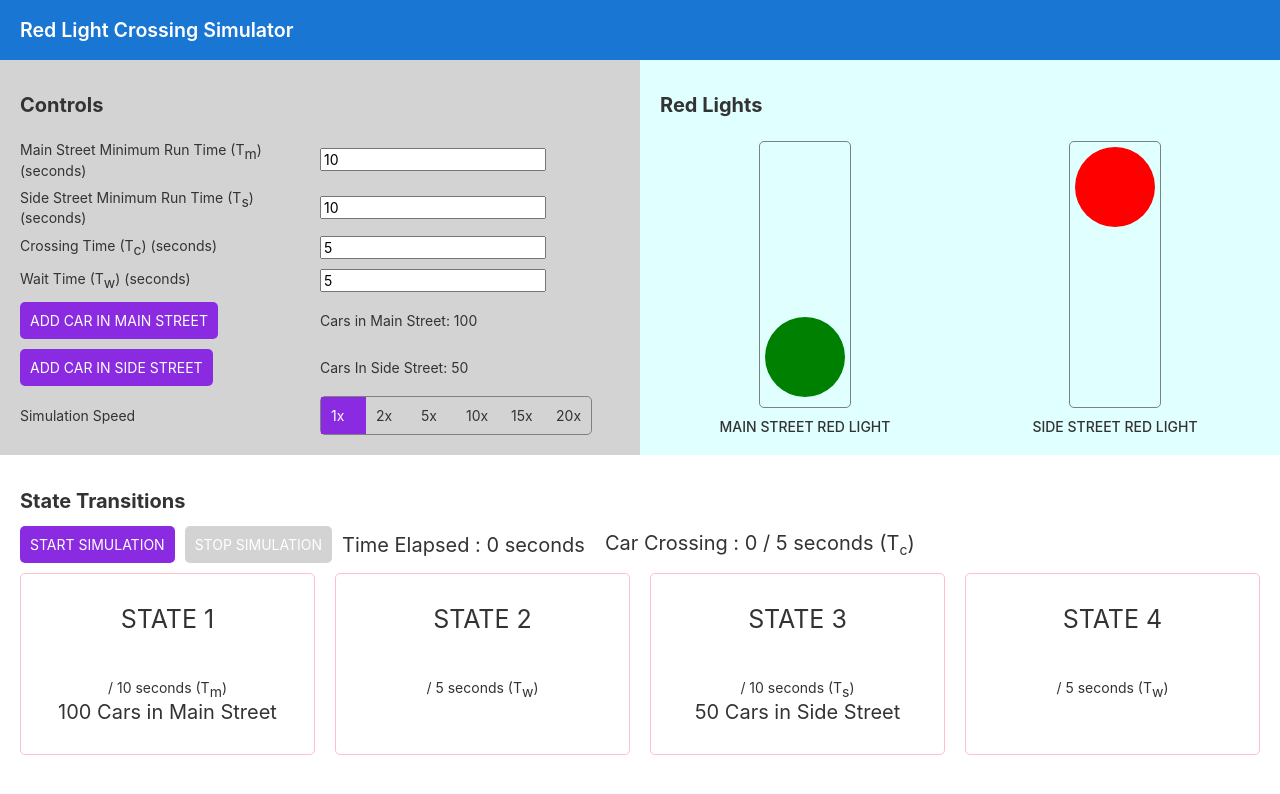
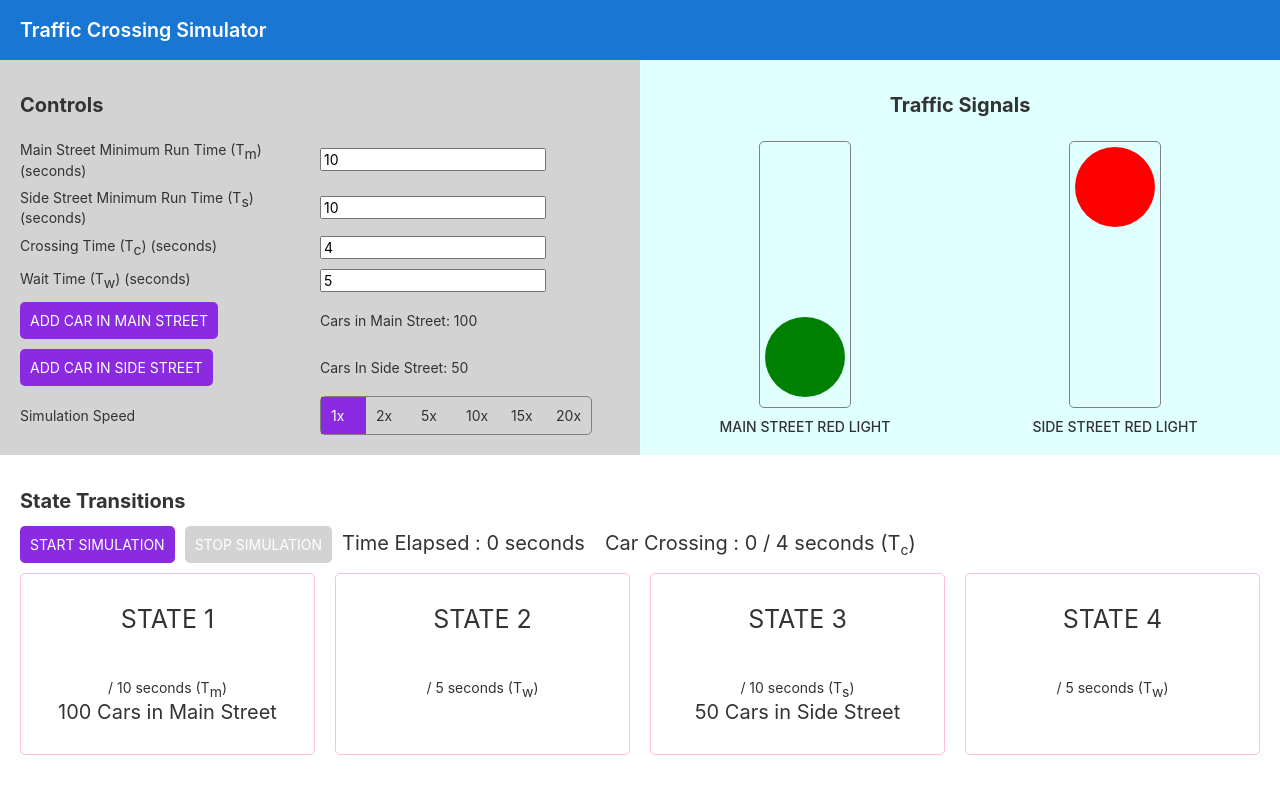
Before and after one commit to anishLearnsToCode/red-light-automata-simulator, an Angular app: page /simulator in a window 1280 px wide. Shown: the top 794 px of the page. Built offline with nearby package versions, Linux system fonts and the light colour scheme.

Commit message:
adds readme file

```diff
--- a/src/app/app.component.html
+++ b/src/app/app.component.html
@@ -1,6 +1,6 @@
 <!-- Toolbar -->
 <div class="toolbar" role="banner">
-  <span>Red Light Crossing Simulator</span>
+  <span>Traffic Crossing Simulator</span>
 </div>
 
 <router-outlet></router-outlet>
--- a/src/app/dashboard/dashboard.component.css
+++ b/src/app/dashboard/dashboard.component.css
@@ -57,6 +57,7 @@
   display: grid;
   grid-template-rows: auto 1fr;
   grid-gap: 10px;
+  text-align: center;
 }
 
 #red-lights {
@@ -84,7 +85,7 @@
 #button-row {
   display: flex;
   margin-bottom: 10px;
-  align-items: center;
+  align-items: baseline;
 }
 
 #button-row > .button {
--- a/src/app/dashboard/dashboard.component.html
+++ b/src/app/dashboard/dashboard.component.html
@@ -47,7 +47,7 @@
     </div>
 
     <div id="red-lights-container">
-      <h1>Red Lights</h1>
+      <h1>Traffic Signals</h1>
       <div id="red-lights">
         <div class="red-light">
           <app-red-light [redLight]="crossing.mainStreetRedLight"></app-red-light>
--- a/src/model/crossing.ts
+++ b/src/model/crossing.ts
@@ -10,7 +10,7 @@ export class Crossing {
   carsInSideStreet = 50;
   mainStreetRunTime = 10;
   sideStreetRunTime = 10;
-  crossingTime = 5;
+  crossingTime = 4;
   state: CrossingState;
   runningSpeed = 1;
   stateHandler$: Subscription;
```
Also changed, not shown: 1 other file (tests, documents, lock files or other folders).
